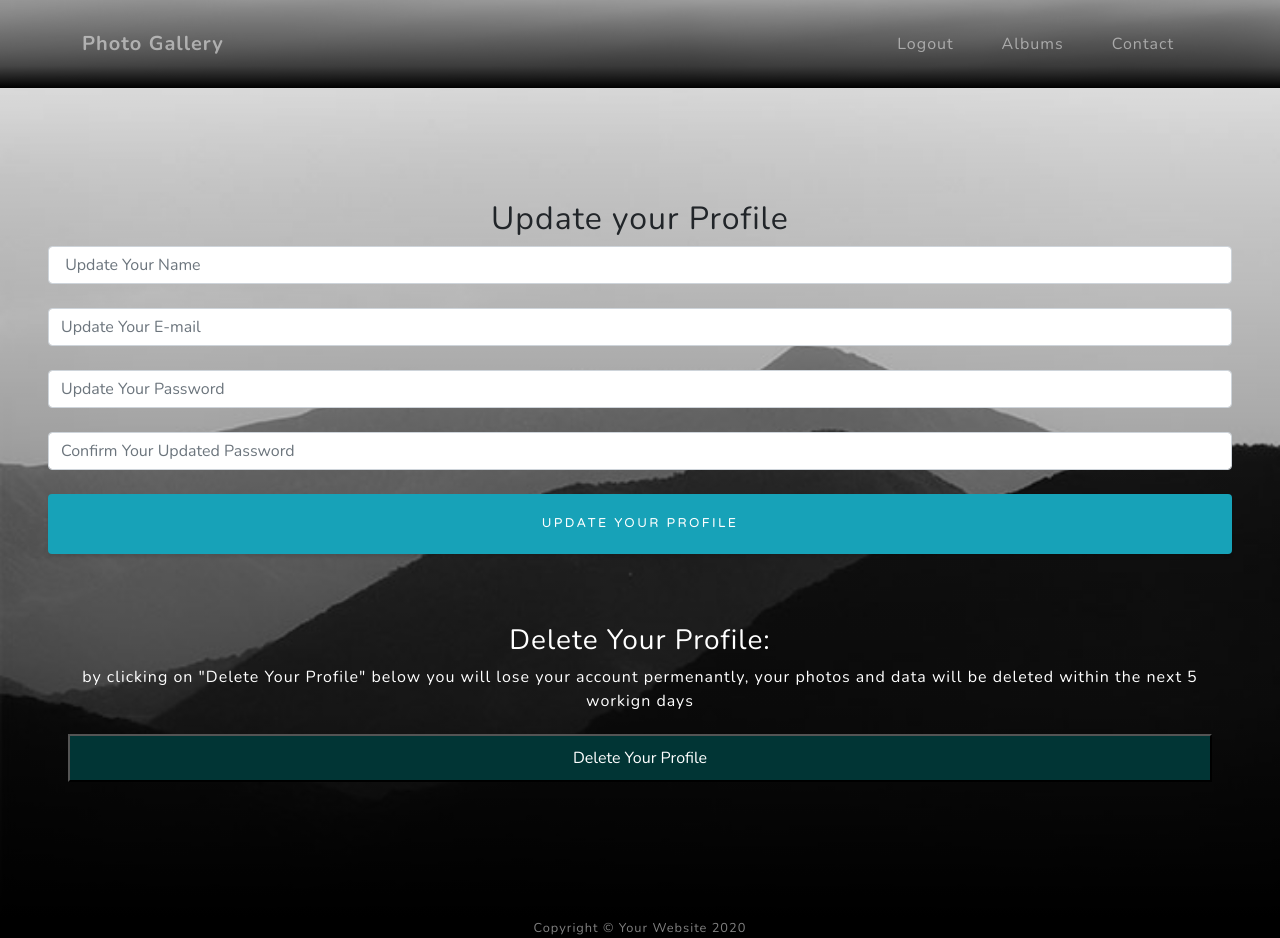
After one commit to besheraj/Milestone3, a Flask app: page /edit_my_profile in a window 1280 px wide. The commit adds this page. Run offline with Flask 2, Linux system fonts and the light colour scheme; some libraries are stand-ins or nearby versions.

Commit message:
added edit my profile page

```diff
--- a/app.py
+++ b/app.py
@@ -2,7 +2,7 @@ import os, time
 import boto3, botocore
 from werkzeug.security import generate_password_hash, check_password_hash
 from werkzeug.utils import secure_filename
-from flask import Flask, render_template, redirect, request, url_for, session, flash , g
+from flask import Flask, render_template, redirect, request, url_for, session, flash
 from flask_paginate import Pagination, get_page_parameter
 from flask_pymongo import PyMongo , pymongo
 from bson.objectid import ObjectId
@@ -161,6 +161,9 @@ def delete_photo(photo_id):
     mongo.db.photos.remove({'_id': ObjectId(photo_id)})
     return redirect(url_for('album',email=session['email']))
 
+@app.route('/edit_my_profile')
+def edit_my_profile():
+    return render_template("edit_my_profile.html")
 
 
 # @app.errorhandler(500)
--- a/static/css/style.css
+++ b/static/css/style.css
@@ -69,6 +69,9 @@
 
 .signup-section p {
   color: aliceblue;
+}
+.not-member {
+  padding-top: 20px;
 }
 .flashes {
   background-color: aliceblue;
@@ -220,3 +223,8 @@ img.zoom {
   margin: 5px auto;
   text-align: center;
 }
+.delete-profile {
+color: white;
+padding: 20px;
+margin-top: 50px;
+}
--- /dev/null
+++ b/templates/edit_my_profile.html
@@ -0,0 +1,30 @@
+{% extends 'loggedin-base.html' %}
+{% block content %}
+<section class="profile-section container-fluid">
+    <div class="row">
+        <div class="col">
+            <h2>Update your Profile</h2>
+            <form action="" method="POST">
+                <input type="text" id="name" class="form-control mb-4" placeholder=" Update Your Name" name="name"
+                    required>
+                <input type="email" id="defaultLoginFormEmail" class="form-control mb-4"
+                    placeholder="Update Your E-mail" name="email" required>
+                <input type="password" id="password" class="form-control mb-4" placeholder="Update Your Password"
+                    name="pass" pattern=".{8,}" required>
+                <input type="password" id="confirm_password" class="form-control mb-4"
+                    placeholder="Confirm Your Updated Password" pattern=".{8,}" required>
+                <button class="btn btn-info btn-block my-4" type="submit">Update Your Profile</button>
+            </form>
+            <div class="delete-profile">
+                <h3>Delete Your Profile:</h3>
+                <p>by clicking on "Delete Your Profile" below you will lose your account permenantly, your photos and
+                    data will be deleted within the next 5 workign days </p>
+                <form action="">
+                    <button class="delete-btn">Delete Your Profile</button>
+                </form>
+            </div>
+        </div>
+    </div>
+</section>
+
+{% endblock %}
--- a/templates/login.html
+++ b/templates/login.html
@@ -18,6 +18,7 @@
                     <input type="password" id="defaultLoginFormPassword" class="form-control mb-4"
                         placeholder="Password" name="pass" pattern=".{8,}" required>
                     <button class="btn btn-info btn-block my-4" type="submit">Sign in</button>
+                    <p class="not-member">Not a Member yet ? Sign Up <a href="{{url_for('signup')}}">here!</a></p>
                 </form>
             </div>
         </div>
--- a/templates/profile.html
+++ b/templates/profile.html
@@ -31,7 +31,7 @@
             <div class="profile-heading">
                 <h2>Profile:</h2>
             </div>
-            <a href="{{url_for('album')}}" class="btn-gallery btn-info btn-block my-4">Edit My
+            <a href="{{url_for('edit_my_profile')}}" class="btn-gallery btn-info btn-block my-4">Edit My
                 Profile</a>
             <a href="{{url_for('album')}}" class="btn-gallery btn-info btn-block my-4">My
                 Gallery</a>
```
